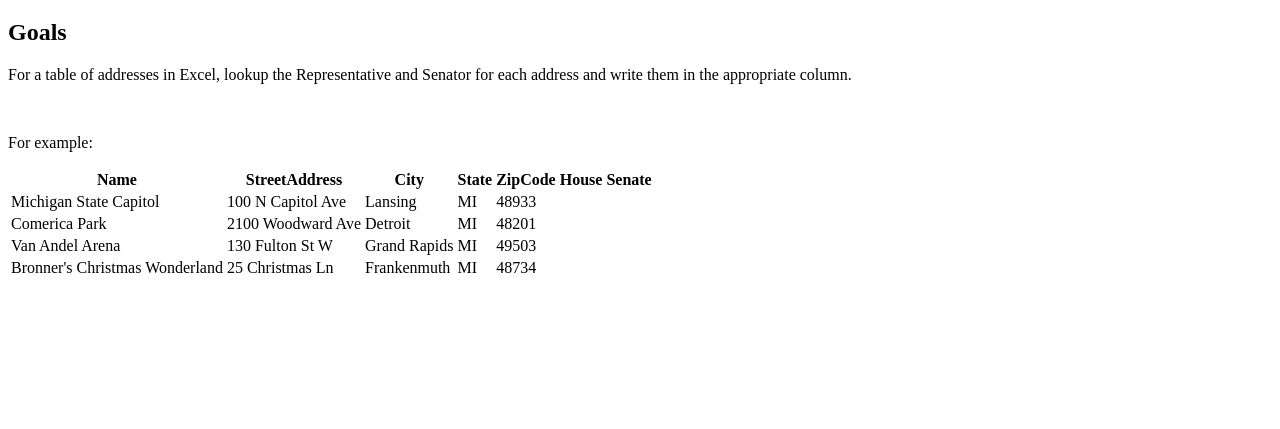
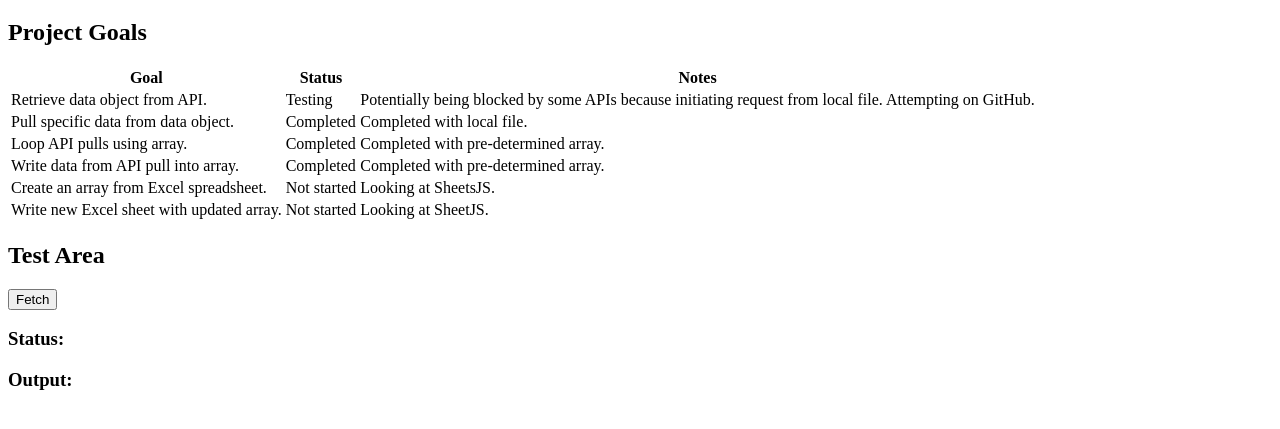
Before and after one commit to OneBACaterpie/OneBAJavascript, a plain HTML site: page OneBA.html in a window 1280 px wide. Shown: the part 61-490 px from the top of the page. Drawn offline with Linux system fonts and the light colour scheme.

Commit message:
Update OneBA.html

```diff
--- a/OneBA.html
+++ b/OneBA.html
@@ -1,66 +1,63 @@
 <!DOCTYPE html>
-<html>
+<html lang="en">
 <head>
     <title>OneBAJavascript</title>
     <meta charset="UTF-8">
     <meta name="keywords" content="HTML, CSS, Javascript">
     <meta name="description" content="OneBAHTML for testing HTML, CSS, and Javascript">
-    <!-- https://www.github.com/OneBACaterpie/OneBAJavascript-->
-    <meta name="author" content="OneBACaterpie"
+    <!--https://www.github.com/OneBACaterpie/OneBAJavascript-->
+    <meta name="author" content="OneBACaterpie">
     <meta name="viewport" content="width=device-width, initial-scale=1.0">
 </head>
 <body>
-    <h1>OneBAJavascript</h1>
-    <h2>Goals</h2>
-    <p>For a table of addresses in Excel, lookup the Representative and Senator for each address and write them in the appropriate column.</p>
-    <br>
-    <p>For example:</p>
-    <table>
-        <tr>
-            <th>Name</th>
-            <th>StreetAddress</th>
-            <th>City</th>
-            <th>State</th>
-            <th>ZipCode</th>
-            <th>House</th>
-            <th>Senate</th>
+    <h1 id="pageTitle">OneBAJavascript</h1>
+    <h2 id="projectGoalsTitle">Project Goals</h2>
+    <table id="projectGoals">
+        <tr id="tableHeaders">
+            <th>Goal</th>
+            <th>Status</th>
+            <th>Notes</th>
         </tr>
-        <tr>
-            <td>Michigan State Capitol</td>
-            <td>100 N Capitol Ave</td>
-            <td>Lansing</td>
-            <td>MI</td>
-            <td>48933</td>
-            <td></td>
-            <td></td>
+        <tr id="goalOne">
+            <td>Retrieve data object from API.</td>
+            <td>Testing</td>
+            <td>Potentially being blocked by some APIs because initiating request from local file. Attempting on GitHub.</td>
         </tr>
-        <tr>
-            <td>Comerica Park</td>
-            <td>2100 Woodward Ave</td>
-            <td>Detroit</td>
-            <td>MI</td>
-            <td>48201</td>
-            <td></td>
-            <td></td>
+        <tr id="goalTwo">
+            <td>Pull specific data from data object.</td>
+            <td>Completed</td>
+            <td>Completed with local file.</td>
         </tr>
-        <tr>
-            <td>Van Andel Arena</td>
-            <td>130 Fulton St W</td>
-            <td>Grand Rapids</td>
-            <td>MI</td>
-            <td>49503</td>
-            <td></td>
-            <td></td>
+        <tr id="goalThree">
+            <td>Loop API pulls using array.</td>
+            <td>Completed</td>
+            <td>Completed with pre-determined array.</td>
         </tr>
-        <tr>
-            <td>Bronner's Christmas Wonderland</td>
-            <td>25 Christmas Ln</td>
-            <td>Frankenmuth</td>
-            <td>MI</td>
-            <td>48734</td>
-            <td></td>
-            <td></td>
+        <tr id="goalFour">
+            <td>Write data from API pull into array.</td>
+            <td>Completed</td>
+            <td>Completed with pre-determined array.</td>
+        </tr>
+        <tr id="goalFive">
+            <td>Create an array from Excel spreadsheet.</td>
+            <td>Not started</td>
+            <td>Looking at SheetsJS.</td>
+        </tr>
+        <tr id="goalSix">
+            <td>Write new Excel sheet with updated array.</td>
+            <td>Not started</td>
+            <td>Looking at SheetJS.</td>
         </tr>
     </table>
+
+    <div id="testArea">
+        <h2>Test Area</h2>
+        <div id="testFetch">
+            <button id="submitRequest" onclick="getData()">Fetch</button>
+            <h3><strong>Status</strong>: <span id="fetchStatus"></span></h3>
+            <h3><strong>Output</strong>: <span id=fetchOutput"></span></h3>
+        </div>
+    </div>
+    <script src="getAddressData.js"></script>
 </body>
 </html>
```
